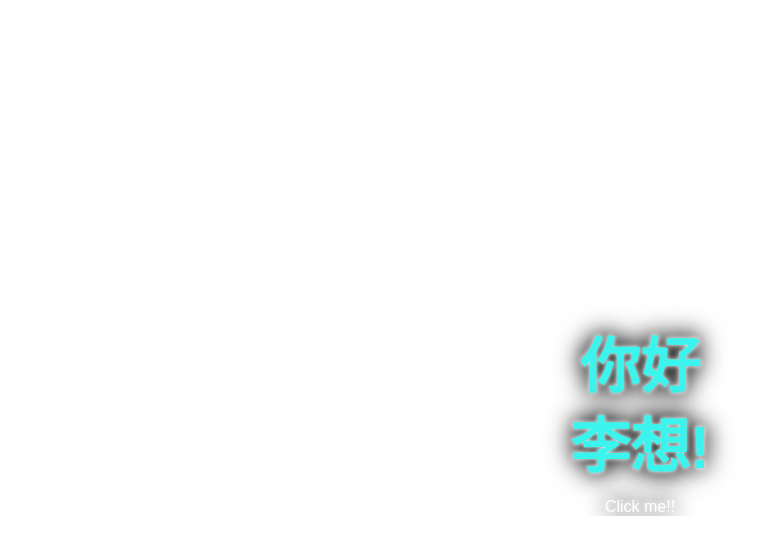
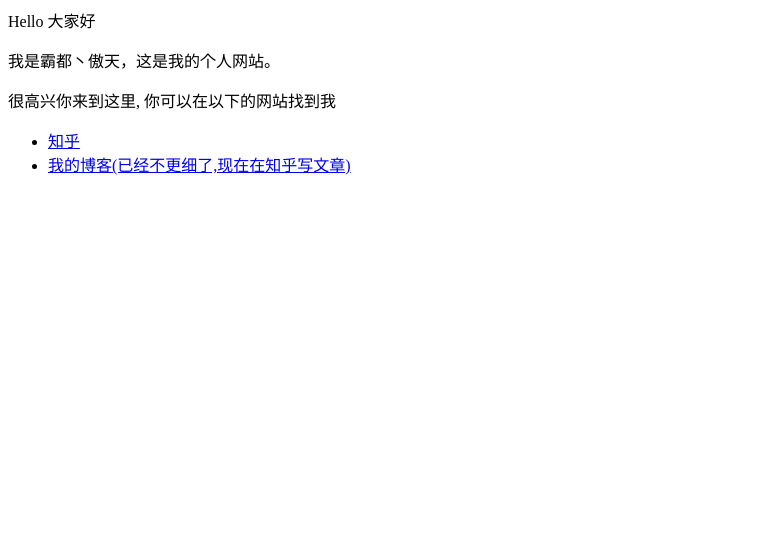
Before and after one commit to 17yummy/17yummy.github.io, a plain HTML site: page index.html in a window 1280 px wide. Shown: the whole page, without its empty margins (0-780 px from the left). Drawn offline with Linux system fonts and the light colour scheme.

Commit message:
Update index.html

```diff
--- a/index.html
+++ b/index.html
@@ -1,81 +1,8 @@
-<!DOCTYPE html>
-<html lang="en">
-<head>
+<p>Hello 大家好</p>
+<p>我是霸都丶傲天，这是我的个人网站。 </p>
+<p>很高兴你来到这里, 你可以在以下的网站找到我</p>
 
-    <meta charset="UTF-8">
-    <meta name="viewport" content="width=device-width, initial-scale=1.0">
-
-    <audio src="C:\Users\yummy\Desktop\start\新地 - 心情好点没.mp3" rel="external nofollow"  id="aud" autoplay="autoplay" controls="controls" preload="auto"></audio>
-
-
-	<style>
-    audio{
-  display: none;
-}
-	html, #app {
-  margin: 0;
-  width: 100%;
-  height: 100%;
-}
-body{
-  background-image: url("E:\start-sky-master\start-sky-master\publish_bj.jpg");
-  background-size: cover;
-}
-#app {
-  overflow: hidden;
-  touch-action: pan-up;
-  color: #3bf4ed;
-  font-family: 'Montserrat', sans-serif;
-  text-align: center;
-  text-shadow: 0 0 5px #ffffff, 0 0 20px #000, 0 0 30px #000;
-}
-
-#app h1 {
-  --fontSize: 60px;
-  --lineHeight: 80px;
-  width: auto;
-  height: calc(2 * var(--lineHeight));
-  line-height: var(--lineHeight);
-  margin: calc(50vh - var(--lineHeight)) auto 0;
-  font-size: var(--fontSize);
-  text-transform: uppercase;
-}
-
-#app a {
-  margin-top: 10px;
-  display: inline-block;
-  text-decoration: none;
-  color: #fff;
-}
-
-#app canvas {
-  display: block;
-  position: fixed;
-  z-index: -1;
-  top: 0;
-}
-    </style>
-
-<script type="text/javascript">
-  window.onload = function(){
-    setInterval("toggleSound()",1);
-  }
-
-function toggleSound() {
-  var music = document.getElementById("aud");
-  if (music.paused) {
-    music.paused=false;
-    music.play();
-  }
-}
-</script>
-</head>
-<body>
-	<div id="app">
-    <div id="hero">
-      <h1>你好<br/>李想!</h1>
-      <a target="_blank" href="start.html" >Click me!!</a>
-    </div>
-  </div>
-
-</body>
+<ul>
+  <li> <a href="https://www.zhihu.com/people/AJLoveChina">知乎</a> </li>
+  <li> <a href="http://hejie.nigeerhuo.com">我的博客(已经不更细了,现在在知乎写文章)</a> </li>
+</ul>
```
